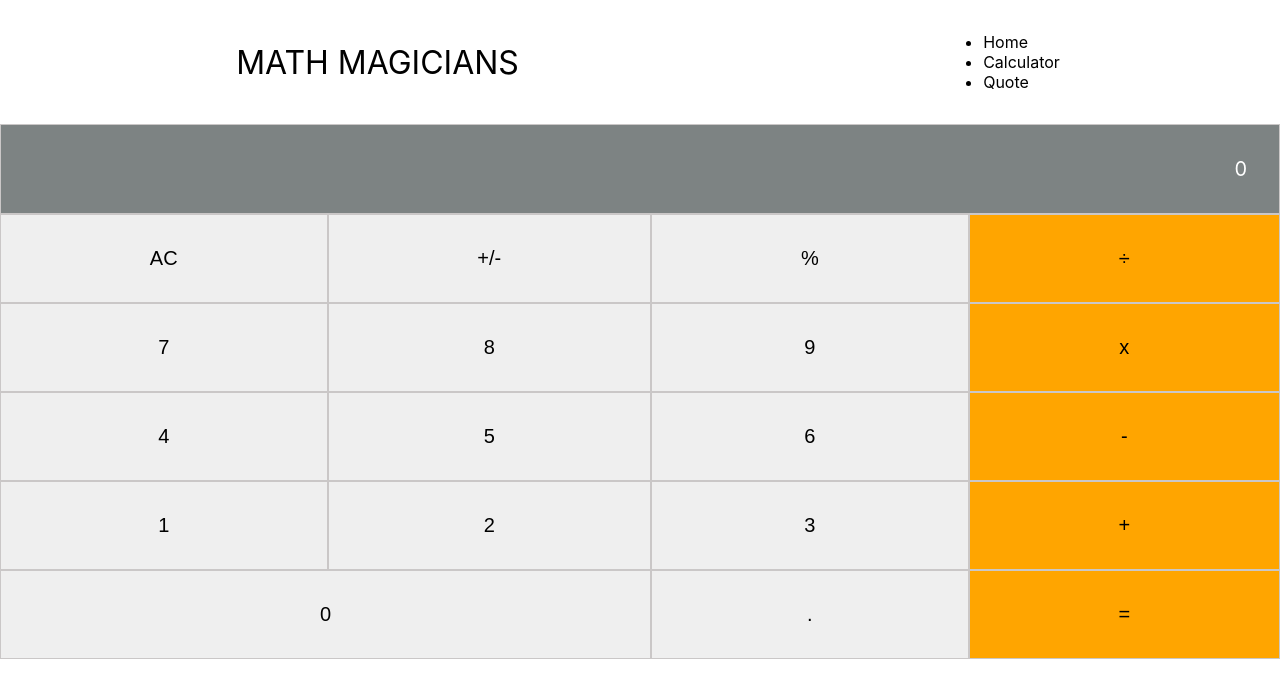
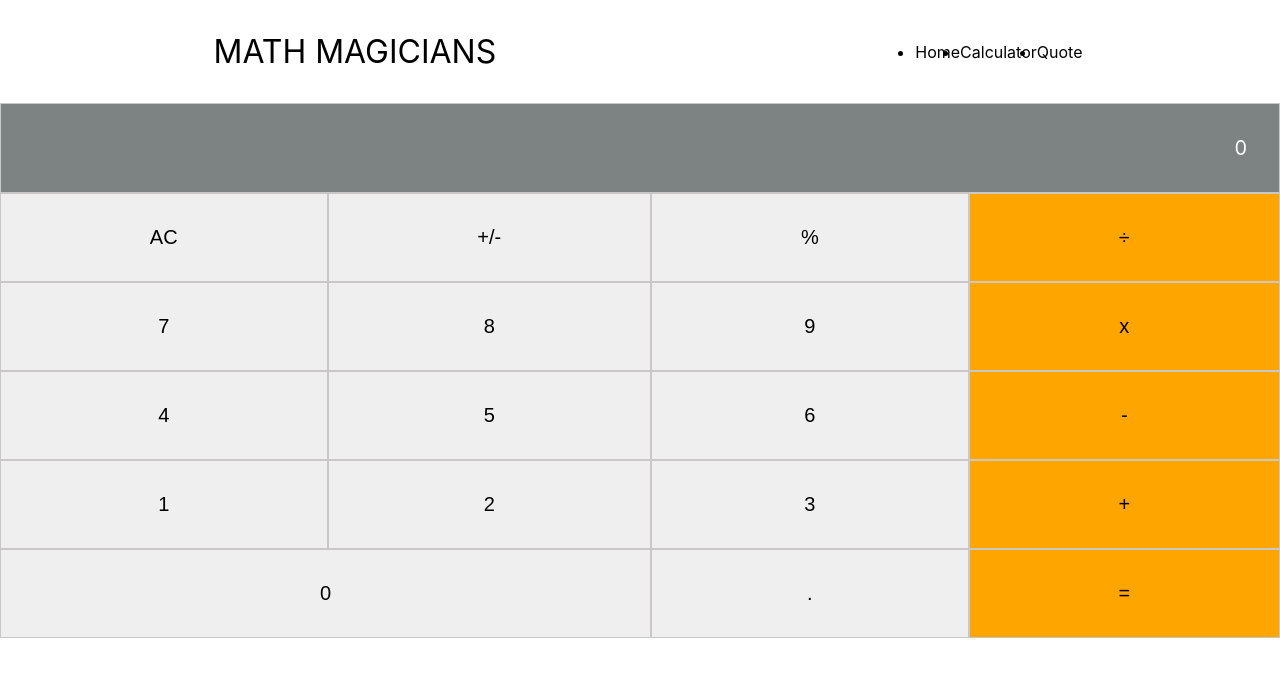
Before and after one commit to billionsjoel/math-magicians, a React (Create React App) app: page /home in a window 1280 px wide. Shown: the top 698 px of the page. Built offline with nearby package versions, Linux system fonts and the light colour scheme.

Commit message:
Style menu ul

```diff
--- a/src/components/navBar.css
+++ b/src/components/navBar.css
@@ -11,3 +11,9 @@
 	align-items: center;
 	flex-wrap: wrap;
 }
+
+.menu-items > ul {
+	display: flex;
+	justify-content: center;
+	align-items: center;
+}
```
